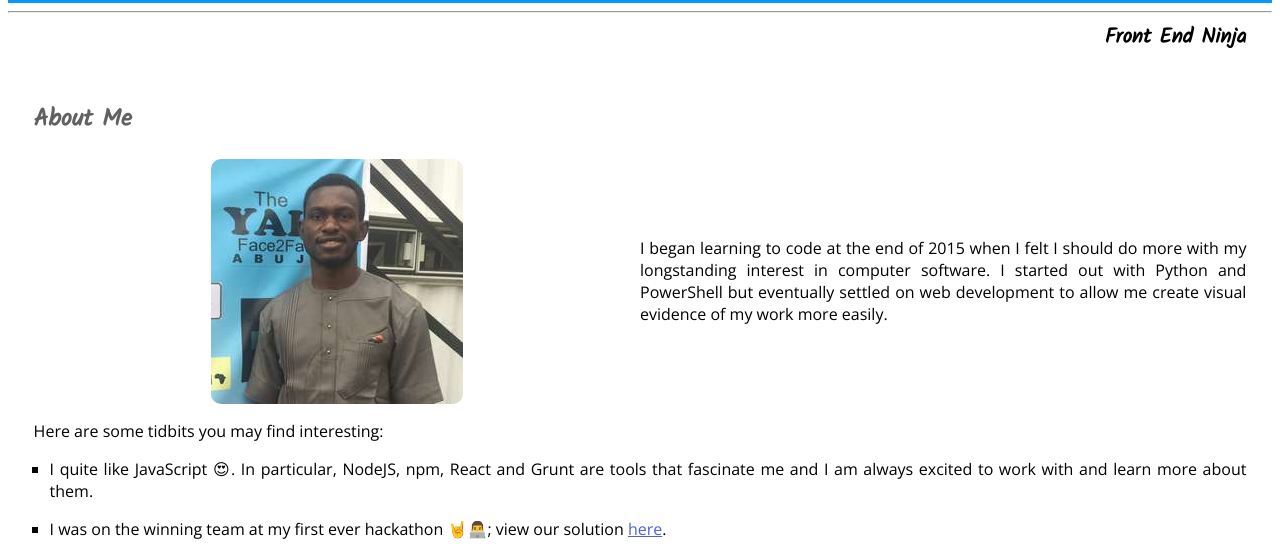
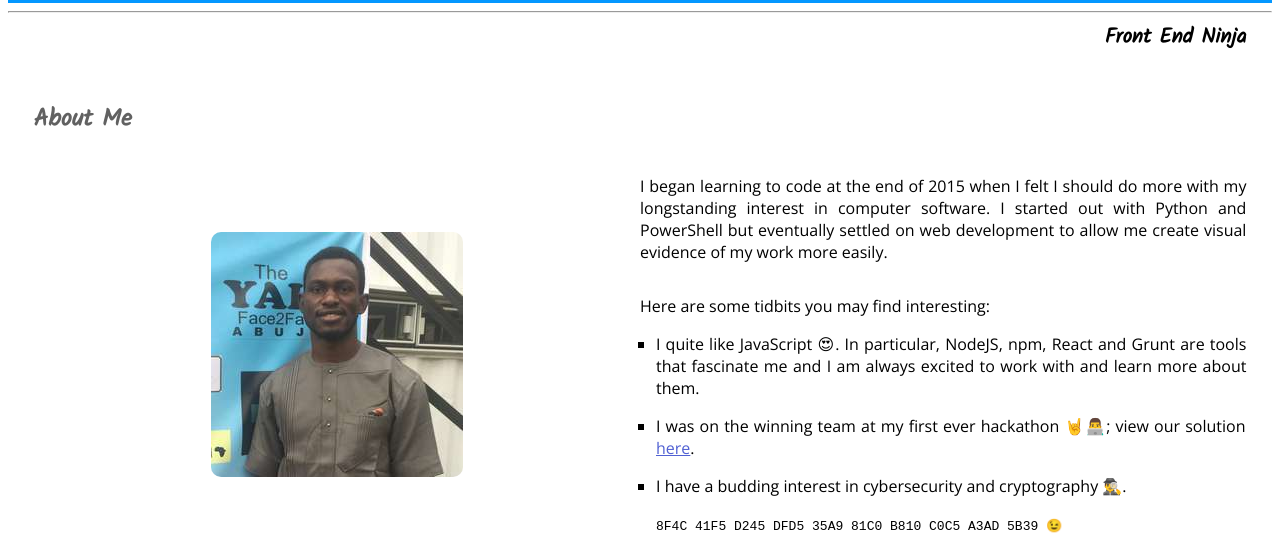
Before and after one commit to CodeWithOz/PersonalPortfolio, a website: page index.html in a window 1280 px wide. Shown: the part 180-733 px from the top of the page. Drawn offline with nearby package versions, Linux system fonts and the light colour scheme.

Commit message:
Alter About Me layout for large viewports

```diff
--- a/css/main.css
+++ b/css/main.css
@@ -191,6 +191,21 @@ a:active {
     /* full row beneath its intro */
     grid-column: 1 / 3;
     grid-row: 3;
+  }
+}
+
+/* for large viewports */
+@media screen and (min-width: 751px) {
+  .my-pic {
+    grid-row: 1 / 4;
+  }
+
+  .tidbits-intro {
+    grid-column: 2 / 3;
+  }
+
+  .tidbits {
+    grid-column: 2 / 3;
   }
 }
 
```
